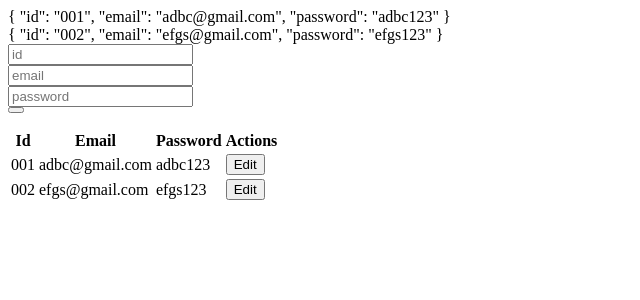
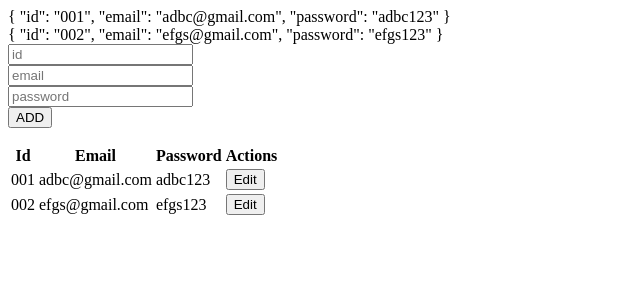
Before and after one commit to priyaravikumar15/angular-services, an Angular app: page / in a window 1280 px wide. Shown: the top 300 px of the page, without its empty margins (0-640 px from the left). Built offline with nearby package versions, Linux system fonts and the light colour scheme.

Commit message:
1 file modified

```diff
--- a/src/app/app.component.html
+++ b/src/app/app.component.html
@@ -12,7 +12,7 @@
    <div class="form-group">
   <input name="id" #password="ngModel" [(ngModel)]="passwords" placeholder="password"/>
   </div>
-  <button class="btn btn-primary" (click)="addingitems()"></button>
+  <button class="btn btn-primary" (click)="addingitems()">ADD</button>
 </form>
 </div>
 <table class="table-responsive">
```
